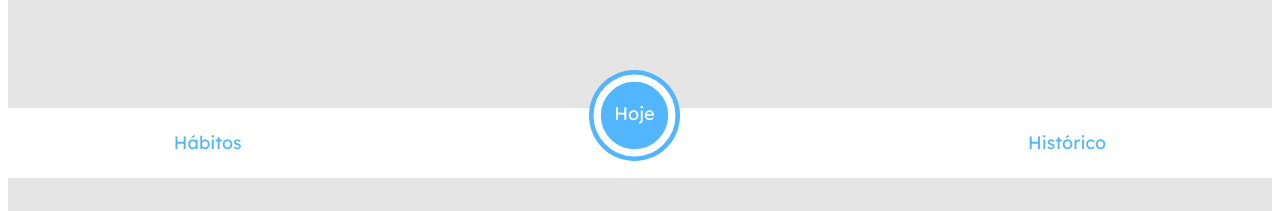
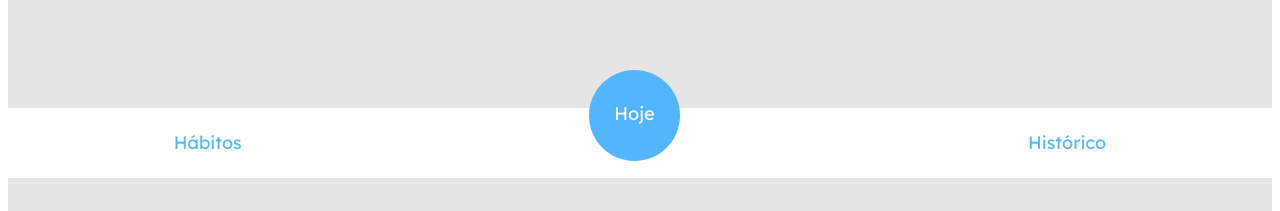
Before and after one commit to FelipeReis1/projeto11-trackit, a React (Create React App) app: page /historico in a window 1280 px wide. Shown: the part 622-833 px from the top of the page. Built offline with nearby package versions, Linux system fonts and the light colour scheme.

Commit message:
barra de progresso exibindo corretamente

```diff
--- a/src/components/FooterMenu.js
+++ b/src/components/FooterMenu.js
@@ -6,7 +6,7 @@ import UserContext from "../contexts/Context";
 import { useContext } from "react";
 
 export default function FooterMenu() {
-  const { percentage } = useContext(UserContext);
+  const { percentage, habits } = useContext(UserContext);
   return (
     <StyledContainer data-test="menu">
       <Link
@@ -18,6 +18,20 @@ export default function FooterMenu() {
       </Link>
       <Link data-test="today-link" to={"/hoje"}>
         <StyledProgressBar>
+          {habits.length === 0 ? (
+            <CircularProgressbar
+              text={"Hoje"}
+              value={0}
+              background={true}
+              backgroundPadding={5}
+              styles={buildStyles({
+                pathColor: "#ffffff",
+                backgroundColor: "#52B6FF",
+                trailColor: "#52B6FF",
+                textColor: "#ffffff",
+              })}
+            />
+          ) : (
             <CircularProgressbar
               text={"Hoje"}
               value={percentage}
@@ -30,6 +44,7 @@ export default function FooterMenu() {
                 textColor: "#ffffff",
               })}
             />
+          )}
         </StyledProgressBar>
       </Link>
 
```
Lines whose indentation alone changed are shown as unchanged.
